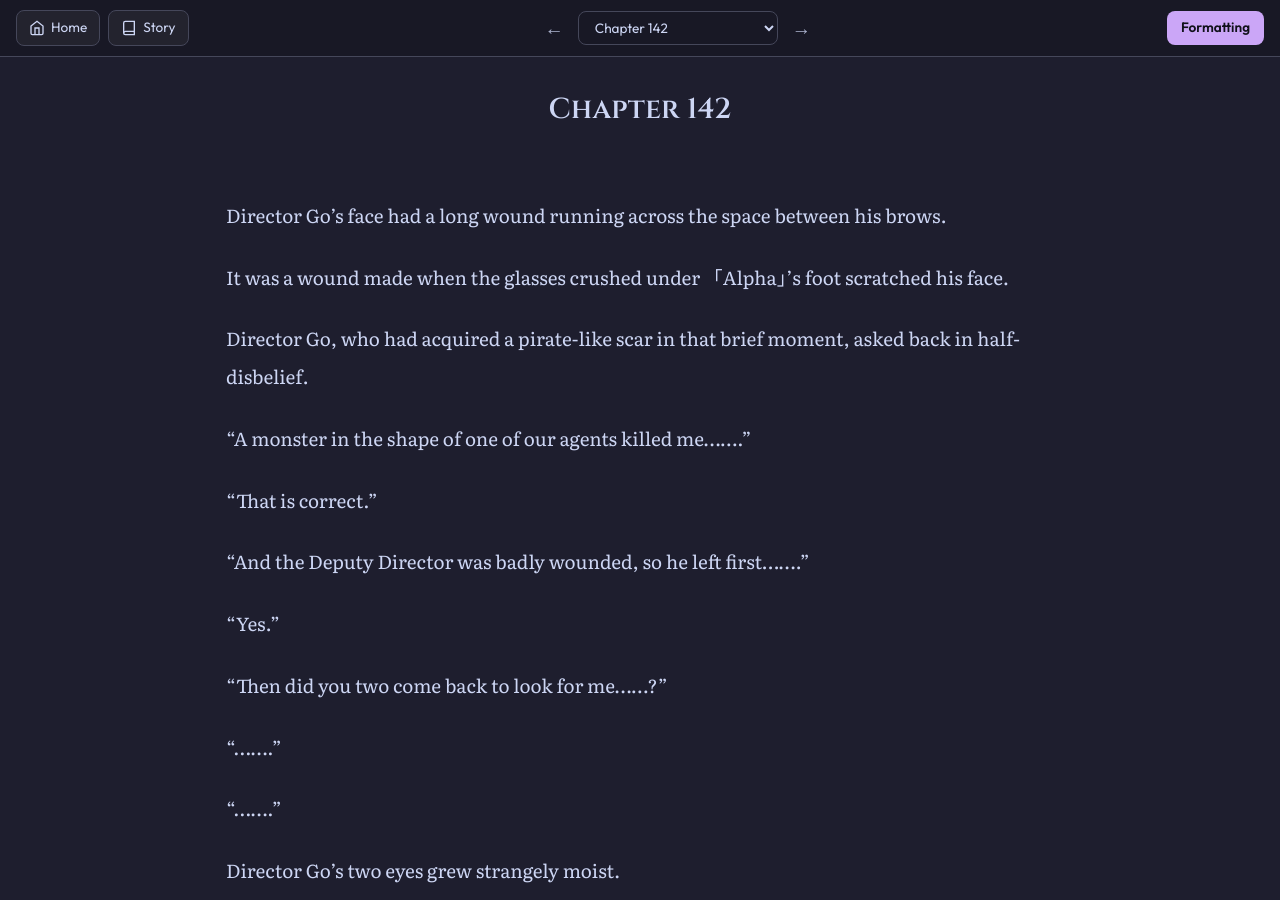
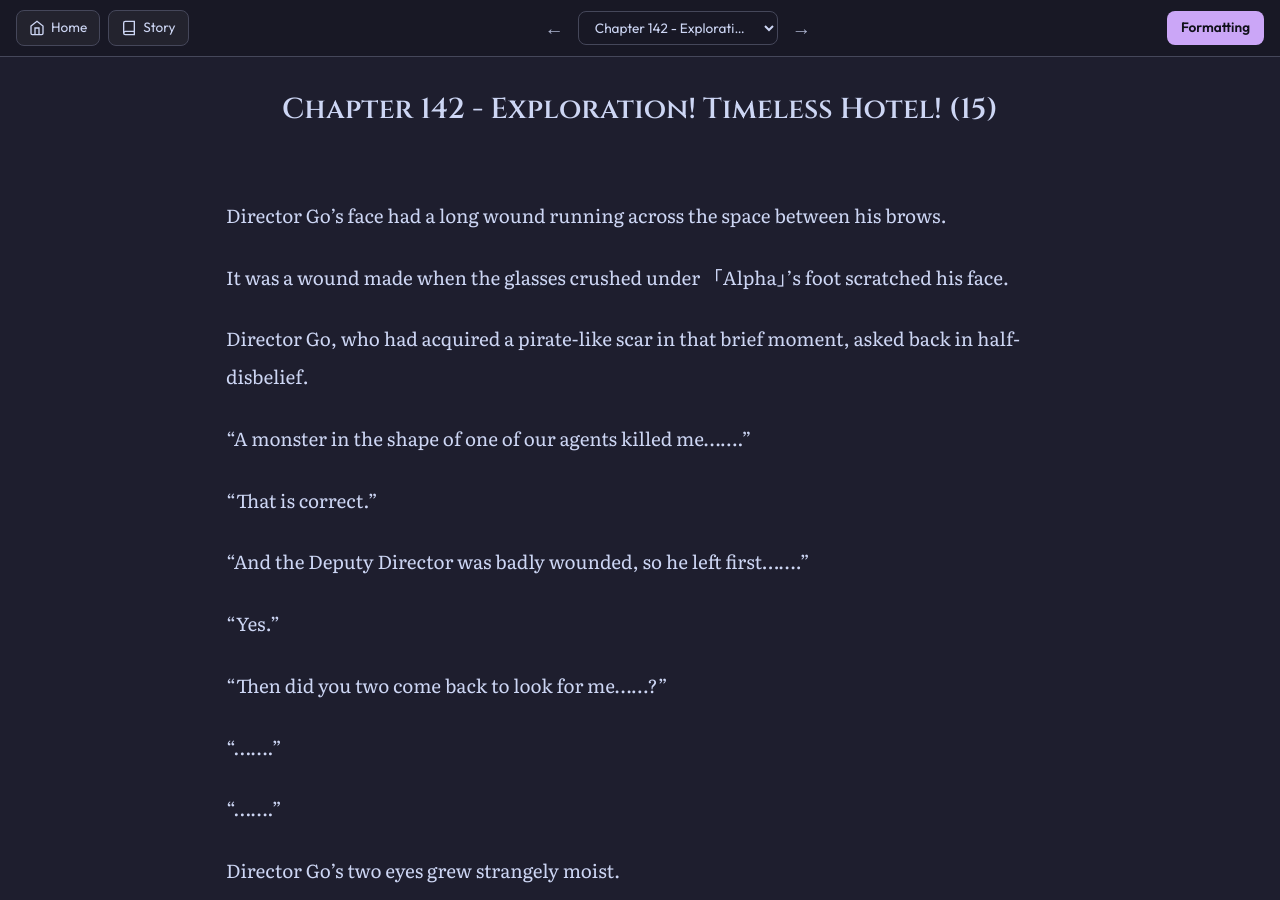
Before and after one commit to soleumn/soleumn.github.io, a Jekyll site: the page built from _chapters/esg/ch142.md, in a window 1280 px wide and 900 px high. Built offline with Jekyll 4.4.1, drawn with Linux system fonts in a browser that asks for light colours; comment, search, counter and statistics services are not loaded.

Commit message:
Update ch142.md

```diff
--- a/_chapters/esg/ch142.md
+++ b/_chapters/esg/ch142.md
@@ -1,5 +1,5 @@
 ---
-title: "Chapter 142"
+title: "Chapter 142 - Exploration! Timeless Hotel! (15)"
 categories: esg
 capitulo: 142
 ---
```
